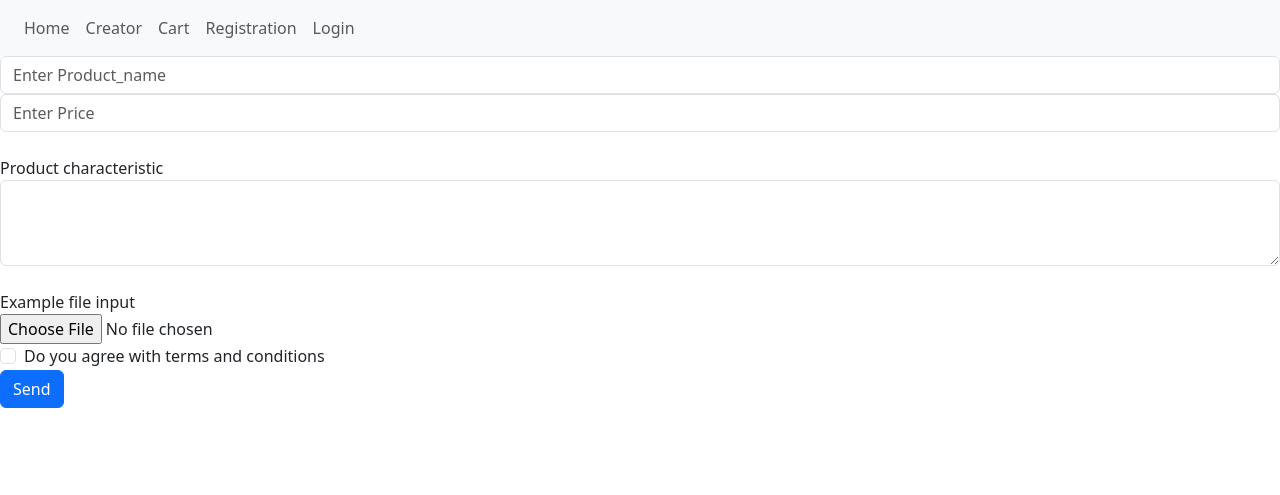
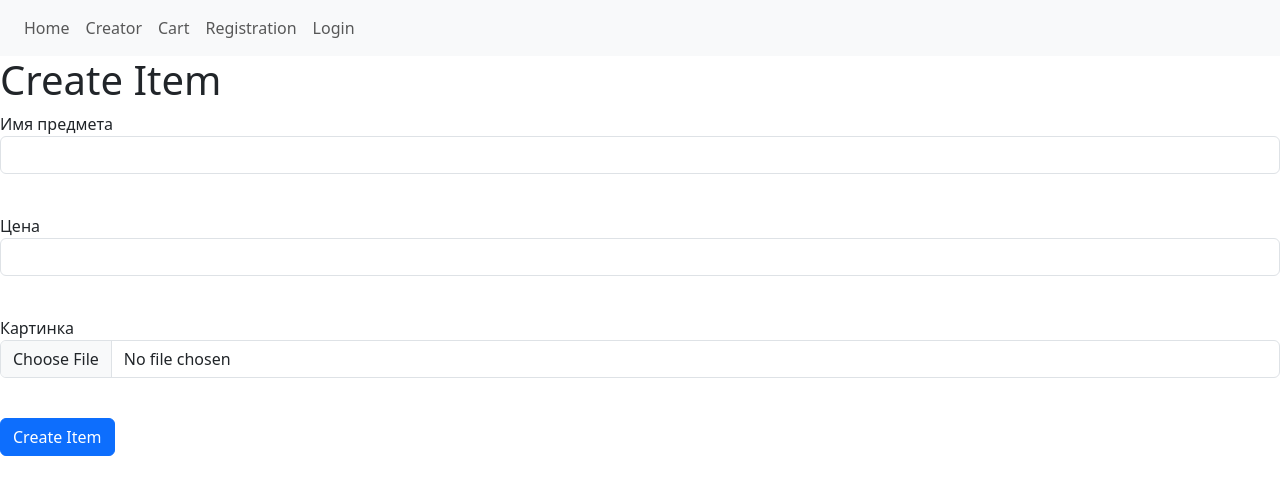
Before and after one commit to AntipinIsmail/-_-_-, a Flask app: page /creator in a window 1280 px wide. Shown: the top 495 px of the page. Run offline with Flask 3, Linux system fonts and the light colour scheme; some libraries are stand-ins or nearby versions.

Commit message:
for to create objects

```diff
--- a/data/items.py
+++ b/data/items.py
@@ -9,13 +9,14 @@ class Items(SqlAlchemyBase):
 
     article = sqlalchemy.Column(sqlalchemy.Integer,
                            primary_key=True, autoincrement=True)
-    name = sqlalchemy.Column(sqlalchemy.String, nullable=True)
+    name = sqlalchemy.Column(sqlalchemy.String, nullable=False)
     type = orm.relationship("Types")
     type_id = sqlalchemy.Column(sqlalchemy.Integer,
                                 sqlalchemy.ForeignKey("types.id"))
     creator = orm.relationship('User')
     сreator_id = sqlalchemy.Column(sqlalchemy.Integer,
                                 sqlalchemy.ForeignKey("users.id"))
+    about = sqlalchemy.Column(sqlalchemy.String, nullable=False)
     price = sqlalchemy.Column(sqlalchemy.String, nullable=False)
     picture = sqlalchemy.Column(sqlalchemy.String, nullable=False)
 
--- /dev/null
+++ b/forms/Item.py
@@ -0,0 +1,11 @@
+from flask_wtf import FlaskForm
+from wtforms import StringField, SubmitField
+from wtforms.validators import DataRequired
+from flask_wtf.file import FileRequired, FileField
+
+class AddItem(FlaskForm):
+    item_name = StringField('Имя предмета', validators=[DataRequired()])
+    price = StringField("Цена", validators=[DataRequired()])
+   # name = StringField('Имя пользователя', validators=[DataRequired()])
+    photo = FileField('Картинка', validators=[DataRequired()])
+    submit = SubmitField('Create Item')
--- a/forms/user.py
+++ b/forms/user.py
@@ -8,7 +8,6 @@ class RegisterForm(FlaskForm):
     password = PasswordField('Пароль', validators=[DataRequired()])
     password_again = PasswordField('Повторите пароль', validators=[DataRequired()])
     name = StringField('Имя пользователя', validators=[DataRequired()])
-   # about = TextAreaField("Немного о себе")
     submit = SubmitField('Войти')
 
 
@@ -17,5 +16,4 @@ class RegisterForm(FlaskForm):
 class LoginForm(FlaskForm):
     email = StringField('Логин', validators=[DataRequired()])
     password = PasswordField('Пароль', validators=[DataRequired()])
-   # remember_me = BooleanField('Запомнить меня')
     submit = SubmitField('Войти')
--- a/main.py
+++ b/main.py
@@ -1,23 +1,26 @@
-#from forms.register_form import RegisterForm
+# from forms.register_form import RegisterForm
 from forms.user import LoginForm, RegisterForm
+from forms.Item import AddItem
 from flask import Flask, render_template, url_for, redirect, request
 from flask_login import login_user, LoginManager
 # , login_required, logout_user, current_user
 
 from data import db_session
 from data.users import User
+from data.items import Items
 
 app = Flask(__name__)
 app.config['SECRET_KEY'] = 'yandexlyceum_secret_key'
 
-#login_manager = LoginManager()
-#login_manager.init_app(app)
-#login_manager.login_view = 'login'
+
+# login_manager = LoginManager()
+# login_manager.init_app(app)
+# login_manager.login_view = 'login'
 
 
-#@login_manager.user_loader
-#def load_user(user_id):
- #   return User.query.get(int(user_id))
+# @login_manager.user_loader
+# def load_user(user_id):
+#   return User.query.get(int(user_id))
 
 
 @app.route("/")
@@ -26,13 +29,6 @@ def index():
     db_sess = db_session.create_session()
     users = db_sess.query(User).filter().all()
     return render_template('index.html', user=users)
-
-@app.route('/zzzz', methods=['GET', 'POST'])
-def registration():
-    form = LoginForm()
-    if form.validate_on_submit():
-        return redirect(url_for('success'))
-    return render_template('registration.html', title='Авторизация', form=form)
 
 
 @app.route('/registration', methods=['GET', 'POST'])
@@ -58,6 +54,7 @@ def reqister():
         return redirect('/login')
     return render_template('register.html', title='Регистрация', form=form)
 
+
 @app.route('/login', methods=['GET', 'POST'])
 def login():
     form = LoginForm()
@@ -66,19 +63,35 @@ def login():
         user = db_sess.query(User).filter(User.email == form.email.data).first()
         if user:
             if user.check_password(form.password.data):
-               # login_user(user)
-               return redirect('/')
+                # login_user(user)
+                return redirect('/')
     return render_template("login2.html", form=form)
 
 
+@app.route('/creator', methods=["POST", "GET"])
+# @login_required
+def creator():
+    form = AddItem()
+    if form.validate_on_submit():
+        db_sess = db_session.create_session()
+        item = Items()
+        item.name = form.item_name.data
+        item.price = form.price.data
+        item.picture = form.photo.data.read()
+        item.creator = "Makc"
+        # news.is_private = form.is_private.data
+        # current_user.news.append(news)
+        # db_sess.merge(current_user)
+        # db_sess.commit()
+        return redirect("/")
+    return render_template('creator.html', form=form)
 
 
-@app.route('/creator', methods=["POST", "GET"])
-def creator():
-    if request.method == "POST":
-        #  user = request.form['product_name']
-        return redirect(url_for("home"))
-    return render_template('creator.html')
+@app.route("/test")
+def test():
+    db_sess = db_session.create_session()
+    users = db_sess.query(User).filter().all()
+    return render_template('index.html', user=users)
 
 
 @app.route("/shopping_basket")
@@ -88,7 +101,7 @@ def shopping_basket():
 
 def main():
     db_session.global_init("db/blogs.db")
-    app.run()
+    app.run(debug='True')
 
 
 if __name__ == '__main__':
--- a/templates/creator.html
+++ b/templates/creator.html
@@ -1,29 +1,36 @@
 {% extends  "base.html"%}
-{% block title %} Create Item {% endblock %}
+
 {% block content %}
-<form class="form-group" method="post">
-    <input type="text" class="form-control"   placeholder="Enter Product_name" name="product_name">
-    <input type="text" class="form-control"  placeholder="Enter Price" name="product_price">
-    <br>
-    <div class="form-group">
-        <label for="about">Product characteristic</label>
-        <textarea class="form-control" id="about" rows="3" name="about"></textarea>
-    </div>
-    <br>
-
-    <div class="form-group">
-        <label for="exampleFormControlFile1">Example file input</label>
-        <br>
-        <input type="file" class="form-control-file" id="exampleFormControlFile1">
-    </div>
-
-
-    <div class="form-group form-check">
-        <input type="checkbox" class="form-check-input" id="acceptRules" name="accept">
-        <label class="form-check-label" for="acceptRules">Do you agree with terms and conditions</label>
-    </div>
-
-
-    <button type="submit" class="btn btn-primary">Send</button>
+<h1>Create Item</h1>
+<form action="" method="post" enctype="multipart/form-data">
+    {{form.hidden_tag()}}
+    <p>
+        {{ form.item_name.label }}<br>
+        {{ form.item_name(class="form-control") }}<br>
+        {% for error in form.item_name.errors %}
+            <p class="alert alert-danger" role="alert">
+                {{ error }}
+            </p>
+        {% endfor %}
+    </p>
+    <p>
+        {{ form.price.label }}<br>
+        {{ form.price(class="form-control") }}<br>
+        {% for error in form.price.errors %}
+            <p class="alert alert-danger" role="alert">
+                {{ error }}
+            </p>
+        {% endfor %}
+    </p>
+    <p>
+        {{form.photo.label}}<br>
+        {{form.photo(type="file",class="form-control")}}<br>
+        {% for error in form.photo.errors %}
+            <p class="alert alert-danger" role="alert">
+                {{ error }}
+            </p>
+        {% endfor %}
+    </p>
+    <p>{{ form.submit(type="submit", class="btn btn-primary") }}</p>
 </form>
 {% endblock %}
--- a/templates/login2.html
+++ b/templates/login2.html
@@ -23,5 +23,6 @@
     {% endfor %}
     </p>
     <p>{{ form.submit(type="submit", class="btn btn-primary") }}</p>
+    {{message}}
 </form>
 {% endblock %}
```
Also changed, not shown: forms/register_form.py (deleted, +0 -17 lines), templates/login.html (deleted, +0 -18 lines), templates/registration.html (deleted, +0 -58 lines).
